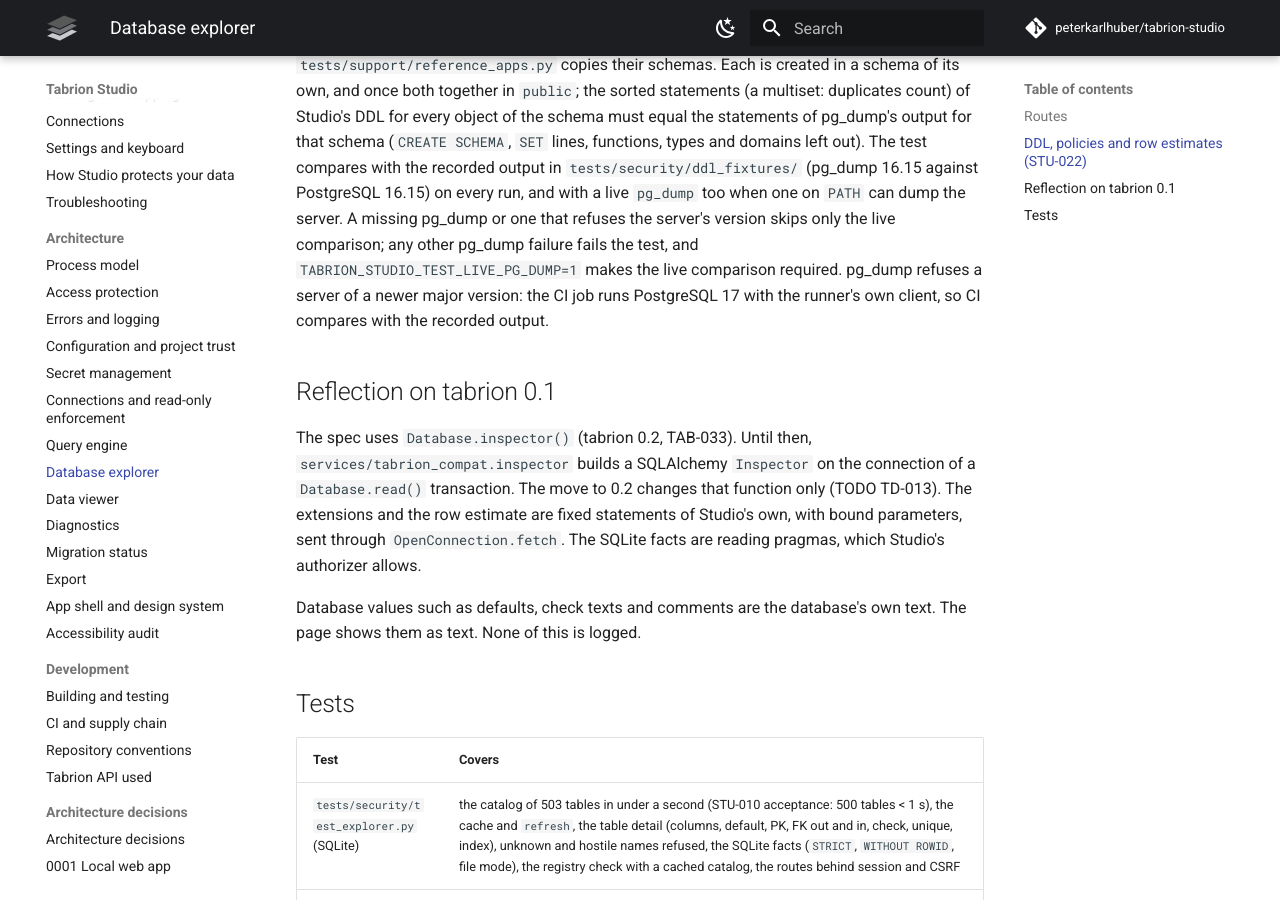
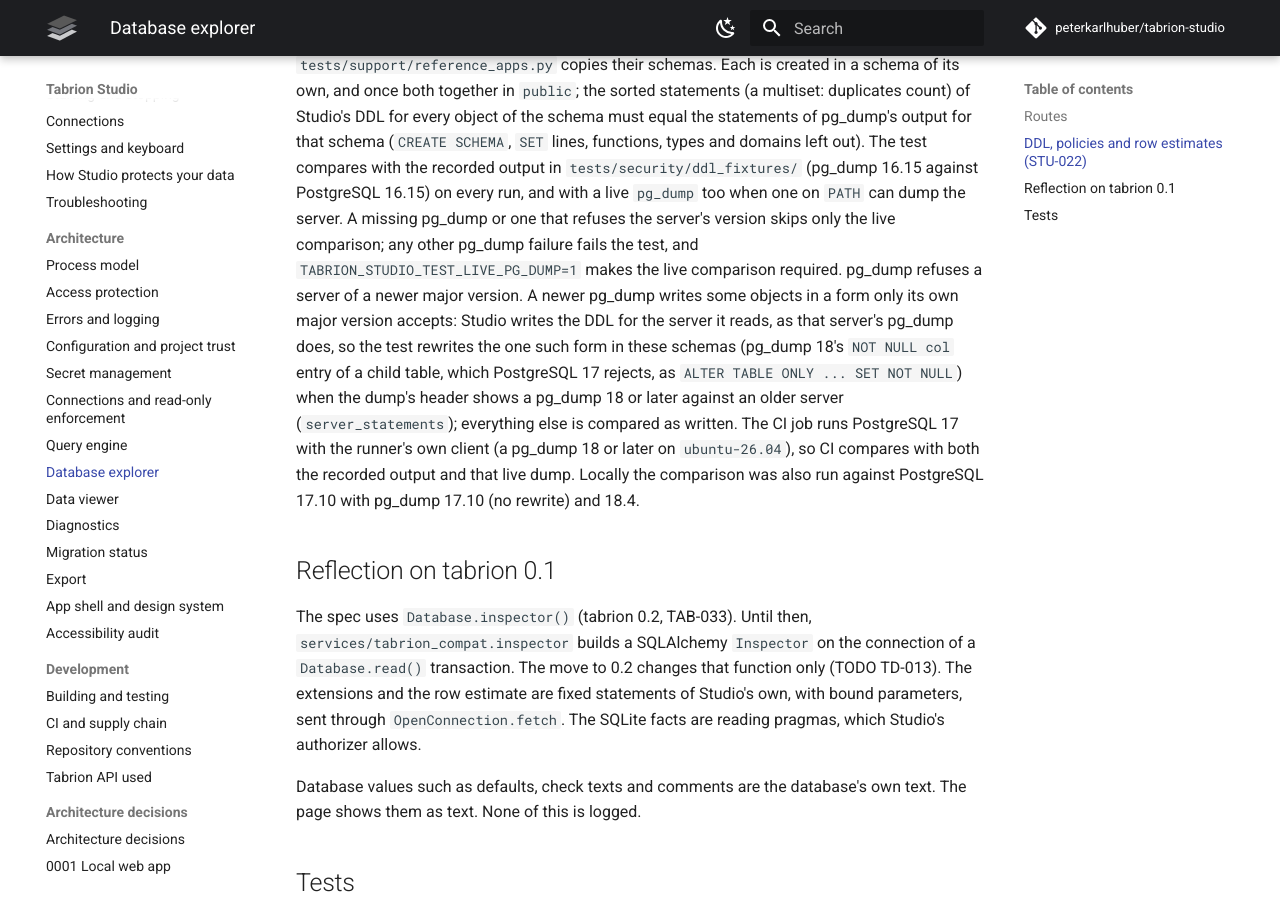
Before and after one commit to peterkarlhuber/tabrion-studio, an MkDocs documentation site: the page built from docs/architecture/explorer.md, in a window 1280 px wide and 900 px high, scrolled down 3939 px. Built offline with MkDocs 1.6.1 and Material for MkDocs 9.7.7, drawn with Linux system fonts in a browser that asks for light colours; comment, search, counter and statistics services are not loaded.

Commit message:
STU-022: compare with a newer pg_dump in the server's form
The CI runner image (ubuntu-26.04) now ships a pg_dump 18 or later, so the
live comparison runs against PostgreSQL 17 there. pg_dump 18 writes a
child table's own NOT NULL on an inherited column as a "NOT NULL col"
entry of CREATE TABLE, which PostgreSQL 17 rejects; that server's pg_dump
writes ALTER TABLE ONLY ... SET NOT NULL, as Studio does. The test now
rewrites that one form, only when the dump header shows pg_dump 18+
against an older server, and a unit test pins the rewrite. Checked
locally against PostgreSQL 17.10 with pg_dump 17.10 and 18.4.

Co-Authored-By: Claude Opus 5.5 <noreply@anthropic.com>
Claude-Session: https://claude.ai/code/session_011tY7TC7Nu5VGro3DJGJcv8

```diff
--- a/docs/architecture/explorer.md
+++ b/docs/architecture/explorer.md
@@ -108,8 +108,14 @@ lines, functions, types and domains left out). The test compares with the
 recorded output in `tests/security/ddl_fixtures/` (pg_dump 16.15 against PostgreSQL 16.15) on every run, and with a live
 `pg_dump` too when one on `PATH` can dump the server. A missing pg_dump or one that refuses the server's version
 skips only the live comparison; any other pg_dump failure fails the test, and `TABRION_STUDIO_TEST_LIVE_PG_DUMP=1`
-makes the live comparison required. pg_dump refuses a server of a newer major version: the CI job
-runs PostgreSQL 17 with the runner's own client, so CI compares with the recorded output.
+makes the live comparison required. pg_dump refuses a server of a newer major version. A newer pg_dump writes some
+objects in a form only its own major version accepts: Studio writes the DDL for the server it reads, as that server's
+pg_dump does, so the test rewrites the one such form in these schemas (pg_dump 18's `NOT NULL col` entry of a child
+table, which PostgreSQL 17 rejects, as `ALTER TABLE ONLY ... SET NOT NULL`) when the dump's header shows a pg_dump
+18 or later against an older server (`server_statements`); everything else is compared as written. The CI job runs
+PostgreSQL 17 with the runner's own client (a pg_dump 18 or later on `ubuntu-26.04`), so CI
+compares with both the recorded output and that live dump. Locally the comparison was also run against PostgreSQL 17.10
+with pg_dump 17.10 (no rewrite) and 18.4.
 
 ## Reflection on tabrion 0.1
 
```
Also changed, not shown: docs/TODO.md (+5 -3 lines), 1 other file.
